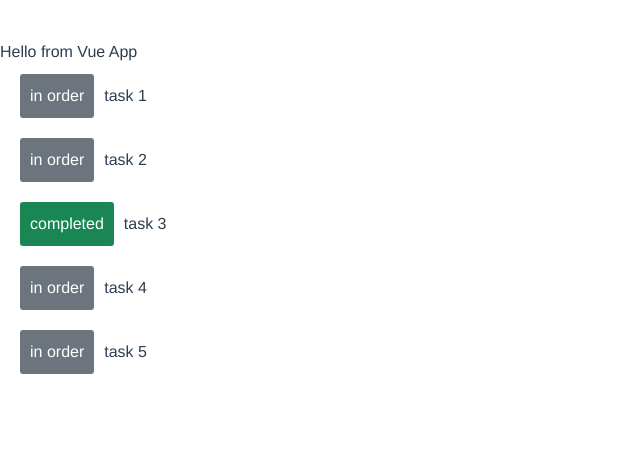
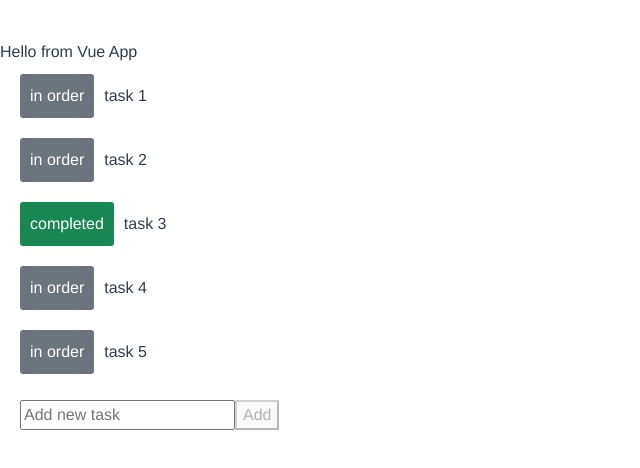
Before and after one commit to thevaykin/kokoc-vue, a Vue app: page / in a window 1280 px wide. Shown: the top 468 px of the page, without its empty margins (0-640 px from the left). Built offline with nearby package versions, Linux system fonts and the light colour scheme.

Commit message:
task3: сделал форму и валидацию

```diff
--- a/src/App.vue
+++ b/src/App.vue
@@ -1,6 +1,6 @@
 <template>
   <div id="app">
-    {{message}}
+    {{ message }}
     <ul class="todo-btns">
       <TodoItem
         v-for="todo in todoItems"
@@ -10,11 +10,35 @@
         v-bind:done="todo.done"
       ></TodoItem>
     </ul>
+
+    <!-- <FormAdd
+      v-bind:todoItems="todoItems"
+    ></FormAdd> -->
+    <form class="form-add"
+      v-on:submit.prevent
+    >
+        <input
+        type="text"
+        class="form-add__input"
+        v-model.trim="addTaskText"
+        placeholder="Add new task"
+      >
+
+      <button
+        type="submit"
+        v-bind:disabled="addTaskText==''"
+        class="form-add__btn"
+        v-on:click="addTask"
+      >
+        Add
+      </button>
+    </form>
   </div>
 </template>
 
 <script>
-import TodoItem from './components/TodoItem.vue'
+import TodoItem from './components/TodoItem.vue';
+// import FormAdd from './components/FormAdd.vue';
 
 export default {
   name: 'App',
@@ -28,11 +52,22 @@ export default {
         { id: 4, text: 'task 4', done: false },
         { id: 5, text: 'task 5', done: false },
       ],
+      addTaskText: ""
+    }
+  },
+  methods: {
+    addTask() {
+      this.todoItems.push({
+        id: this.todoItems.length + 1,
+        text: this.addTaskText,
+        done: false
+      });
     }
   },
   components: {
-    TodoItem
-}
+    TodoItem,
+    // FormAdd
+  }
 }
 </script>
 
@@ -48,4 +83,8 @@ export default {
 .todo-btns {
   padding: 0;
 }
+
+.form-add__input {
+  margin-left: 20px;
+}
 </style>
--- /dev/null
+++ b/src/components/FormAdd.vue
@@ -0,0 +1,36 @@
+<template>
+    <form class="form-add">
+        <input type="text" class="form-add__input" v-model="addTaskText">
+
+        <button type="submit" class="form-add__btn" v-on:submit="addTask">
+            Add
+        </button>
+    </form>
+</template>
+
+<script>
+
+export default {
+    props: {
+        todoItems: Array
+    },
+    data() {
+        return {
+            addTaskText: ""
+        }
+    },
+    // methods: {
+    //     addTask() {
+    //         this.todoItems.push({
+    //             id: this.todoItems.length + 1,
+    //             text: this.addTaskText,
+    //             done: false
+    //         });
+    //     }
+    // }
+
+}
+</script>
+
+<style scoped>
+</style>
```
